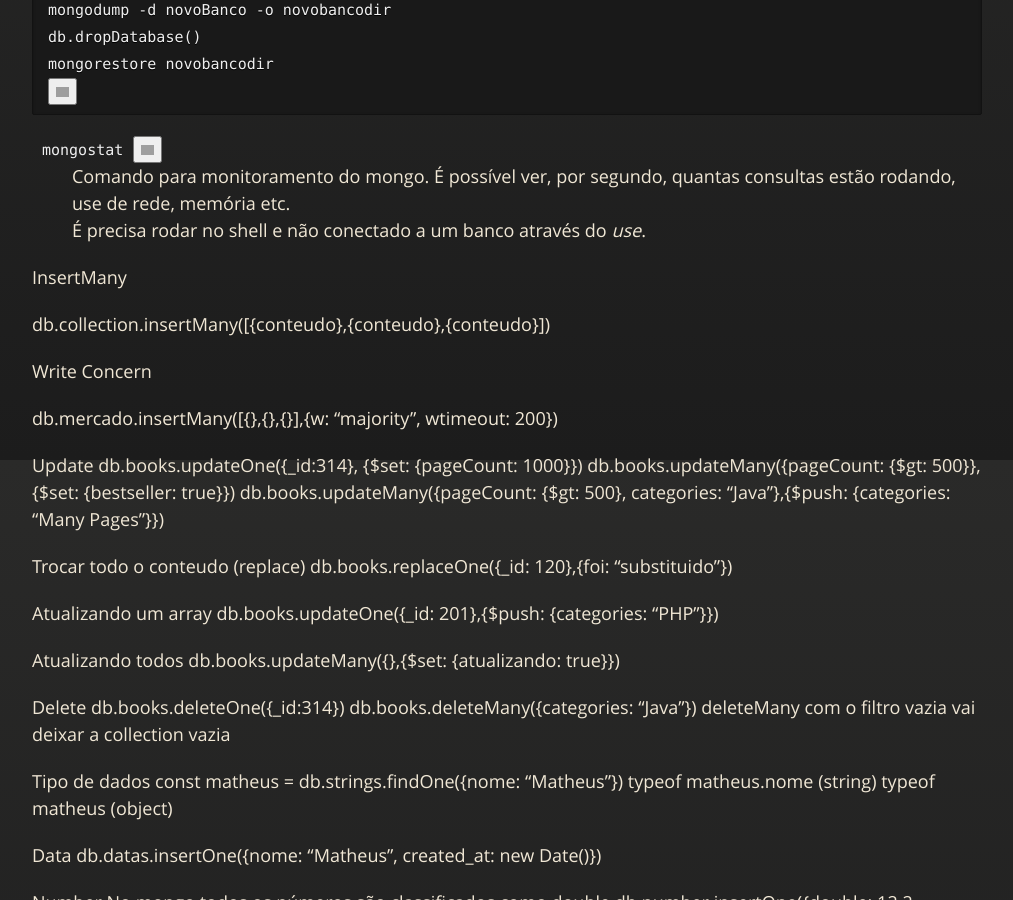
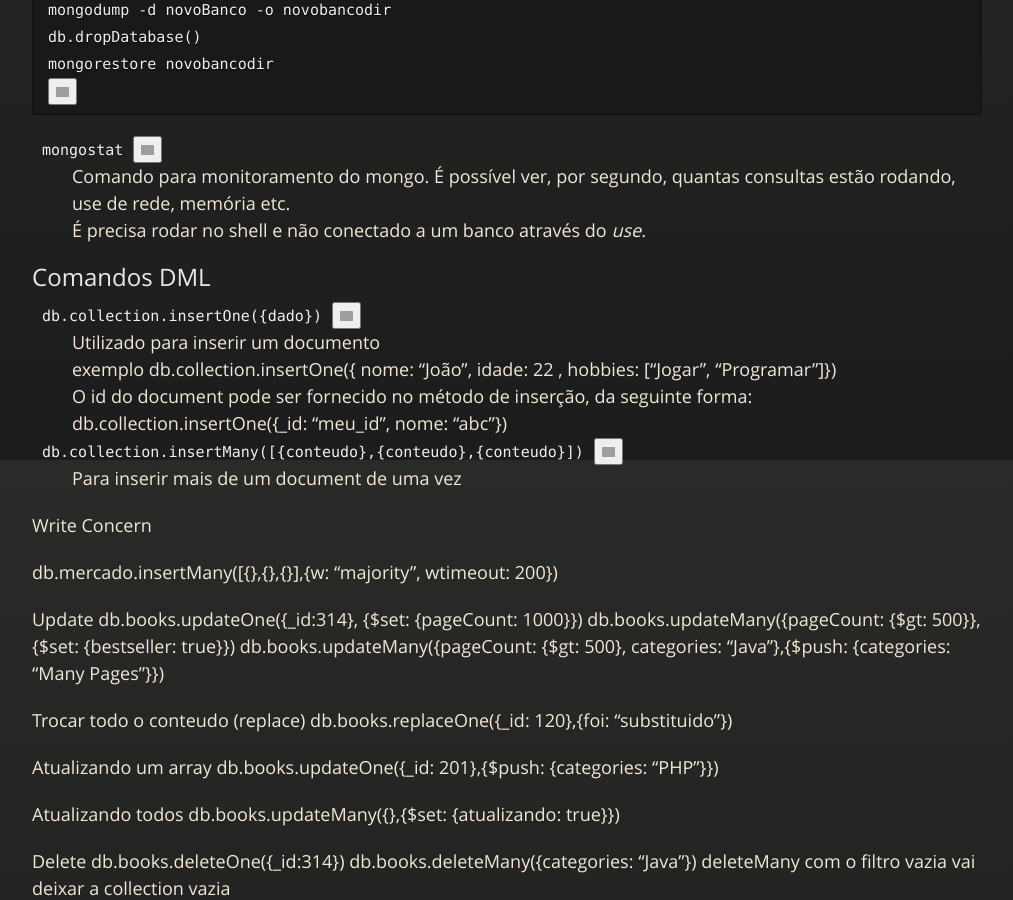
Before and after one commit to JeannAndrade/jeannandrade.github.io, a Jekyll site: the page built from content/mongo/index.md, in a window 1280 px wide and 900 px high, scrolled down 3140 px. Shown: the whole window, without its empty margins (108-1121 px from the left). Built offline with Jekyll 4.4.1, drawn with Linux system fonts in a browser that asks for light colours; nearby versions of some CDN libraries; comment, search, counter and statistics services are not loaded; our own code applies the rules of GitHub Pages for plain Markdown files; grey boxes are pictures that could not be loaded.

Commit message:
Comandos de manipulação

```diff
--- a/content/mongo/index.md
+++ b/content/mongo/index.md
@@ -136,9 +136,15 @@ mongorestore novobancodir
 : Comando para monitoramento do mongo. É possível ver, por segundo,  quantas consultas estão rodando, use de rede, memória etc.
 : É precisa rodar no shell e não conectado a um banco através do *use*.
 
-InsertMany
+## Comandos DML
 
-db.collection.insertMany([{conteudo},{conteudo},{conteudo}])
+`db.collection.insertOne({dado})`
+: Utilizado para inserir um documento
+: exemplo db.collection.insertOne({ nome: "João", idade: 22 , hobbies: ["Jogar", "Programar"]})
+: O id do document pode ser fornecido no método de inserção, da seguinte forma: db.collection.insertOne({_id: "meu_id", nome: "abc"})
+
+`db.collection.insertMany([{conteudo},{conteudo},{conteudo}])`
+: Para inserir mais de um document de uma vez
 
 Write Concern
 
```
Also changed, not shown: other parts of content/mongo/index.md (+1 -1 lines).
